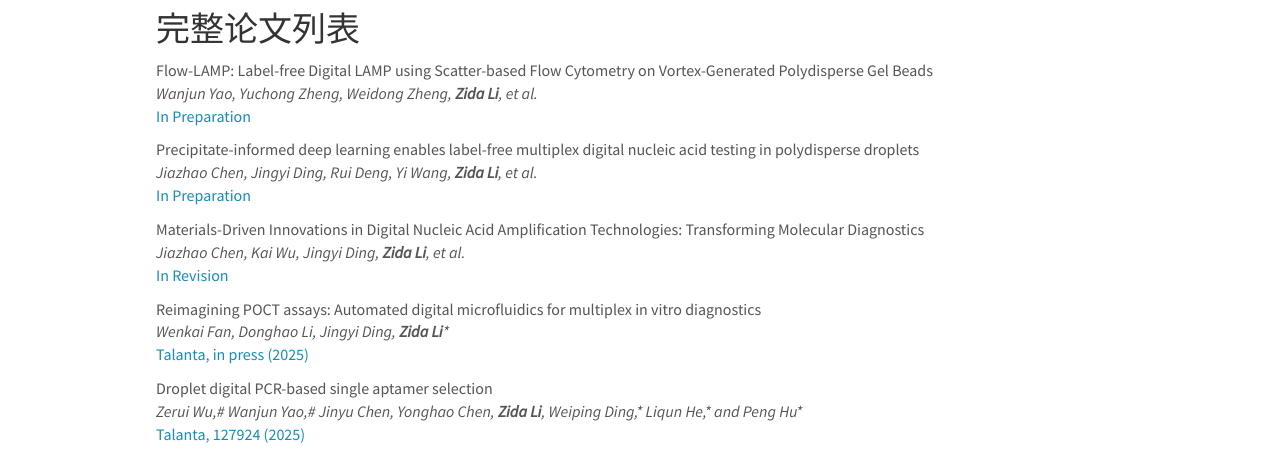
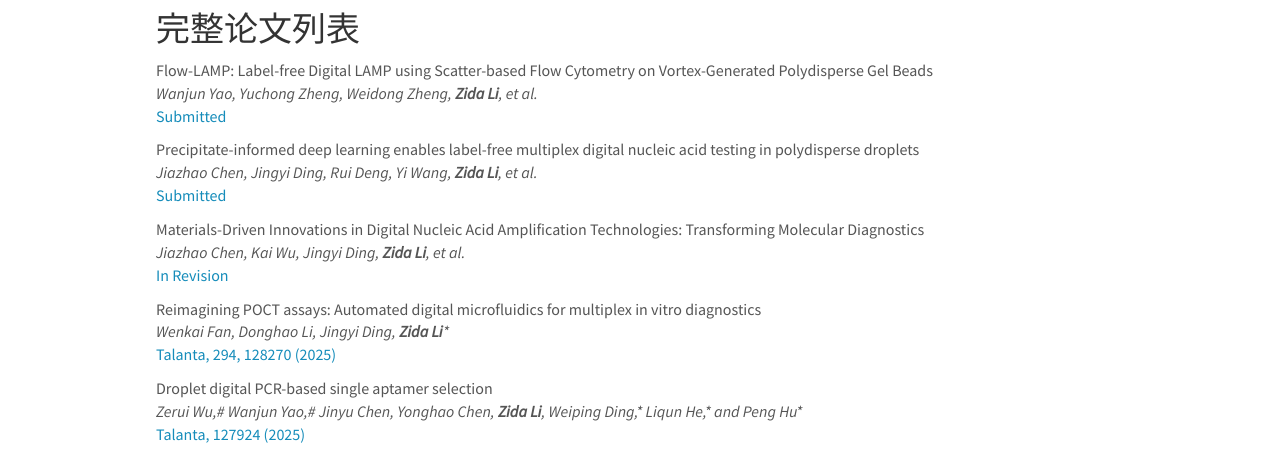
Before and after one commit to zidalab/cn, a Jekyll site: the page built from _pages/publications.md, in a window 1280 px wide and 900 px high, scrolled down 3209 px. Shown: the part 154-607 px from the top of the window. Built offline with Jekyll 4.4.1, drawn with Linux system fonts in a browser that asks for light colours; nearby versions of some CDN libraries.

```diff
--- a/_data/news.yml
+++ b/_data/news.yml
@@ -1,5 +1,5 @@
 - date: 2025年5月
-  headline: 欢迎嘉盈、晓娜、振栩和翊思加入我们！
+  headline: 欢迎嘉盈、晓娜、振栩、翊思和俊男加入我们！
 
 - date: 2025年5月
   headline: 祝贺翟恒、婉君、方琪和邓蕊成功完成论文答辩！
--- a/_data/publist.yml
+++ b/_data/publist.yml
@@ -4,7 +4,7 @@
   description:
   link:
     url:
-    display: In Preparation
+    display: Submitted
   highlight: 0
   news2:
 
@@ -14,7 +14,7 @@
   description:
   link:
     url:
-    display: In Preparation
+    display: Submitted
   highlight: 0
   news2:
 
@@ -35,7 +35,7 @@
   description:
   link:
     url: https://doi.org/10.1016/j.talanta.2025.128270
-    display: Talanta, in press (2025)
+    display: Talanta, 294, 128270 (2025)
   highlight: 0
   news2:
 
```
Also changed, not shown: _includes/head.html (+10 -0 lines).
